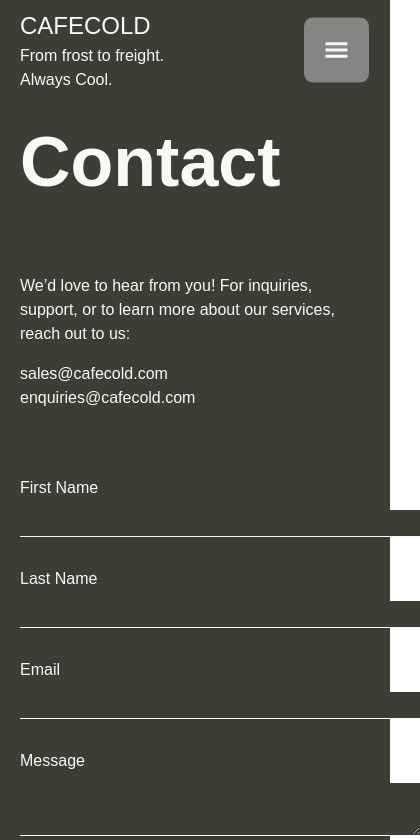
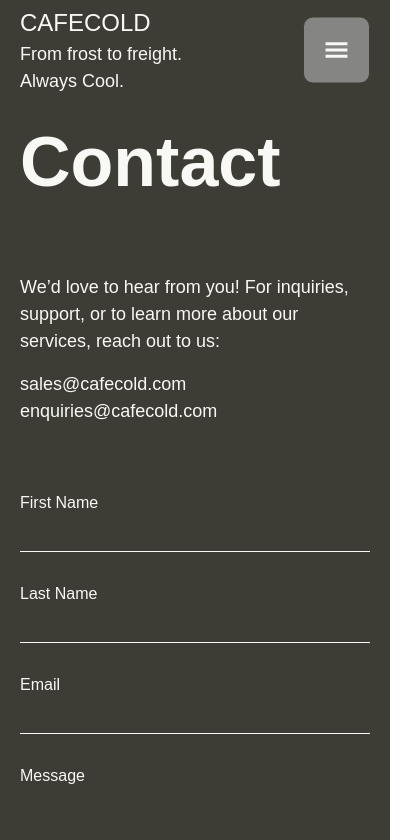
Before and after one commit to Manish-Chatterjee/Logistic-Website, a React (Create React App) app in the folder logistic_website/: page /contact in a window 390 px wide. Shown: the top 840 px of the page, 420 px wide, since content can reach past the window. Built offline with nearby package versions, Linux system fonts and the light colour scheme.

Commit message:
minor changes

```diff
--- a/logistic_website/public/index.html
+++ b/logistic_website/public/index.html
@@ -25,7 +25,7 @@
       work correctly both with client-side routing and a non-root public URL.
       Learn how to configure a non-root public URL by running `npm run build`.
     -->
-    <title>React App</title>
+    <title>CAFECOLD</title>
   </head>
   <body>
     <noscript>You need to enable JavaScript to run this app.</noscript>
--- a/logistic_website/src/pages/contact.jsx
+++ b/logistic_website/src/pages/contact.jsx
@@ -57,7 +57,7 @@ const Contact = () => {
             <form onSubmit={handleSubmit}>
               <div>
                 <label>
-                  First Name<br />
+                  First Name
                   <input
                     type="text"
                     name="firstName"
--- a/logistic_website/src/style.scss
+++ b/logistic_website/src/style.scss
@@ -17,6 +17,14 @@ body{
 
 body::-webkit-scrollbar {
     display: none;
+}
+
+p {
+    font-size: 18px;
+}
+
+li  {
+    font-size: 18px;
 }
 
 button {
@@ -432,14 +440,25 @@ button:hover {
             width: 60%;
             color: #f8f8f4;
 
-            // border: 2px dotted white;
+            p {
+                margin: 0;
+                padding: 0;
+
+                width: 100%;
+            }
+
+            label {
+                width: 100%;
+            }
+
 
             input, textarea {
                 background-color: #3e3d35;
                 border: none;
                 border-bottom: 0.5px solid  #f8f8f4;
                 margin: 10px 0 30px 0;
-                width: 400px;
+                // width: 400px;
+                width: 100%;
             }
 
             #checkbox {
@@ -492,13 +511,14 @@ button:hover {
         // border: 1px solid black;
         position: relative;
 
-        h1 {
-            font-size: 135px;
-        }
+        // h1 {
+        //     font-size: 135px;
+        // }
 
         h2 {
             font-size: 70px;
             text-align: left;
+            color: #2c222b;
         }
 
         #sub {
@@ -652,6 +672,14 @@ button:hover {
             font-size: 10vw;
         }
 
+        #coldMeetsInnovation {
+            #coldMeetsInnovationContainer {
+                h2 {
+                    font-size: 60px;
+                }
+            }
+        }
+
         #ourServicesAndStrategy {
             img {
                 width: 100%;
@@ -743,6 +771,10 @@ button:hover {
 
             #coldMeetsInnovationContainer {
                 padding: 20px;
+
+                h2 {
+                    font-size: 40px;
+                }
 
                 .button-container {
 
@@ -878,6 +910,7 @@ button:hover {
     }
 
     #formMain {
+        overflow: scroll;
         padding: 0;
 
         h1 {
@@ -891,10 +924,15 @@ button:hover {
 
             .section1 {
                 width: 100%;
+
             }
 
             .section2 {
                 width: 100%;
+
+                input, textarea {
+                    width: 100%;
+                }
             }
         }
     }
```
